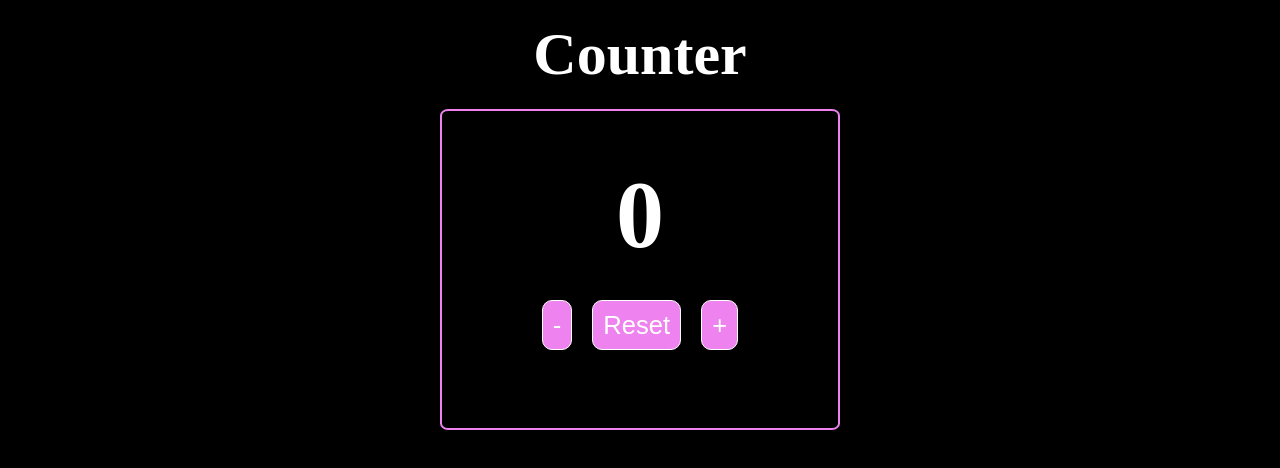
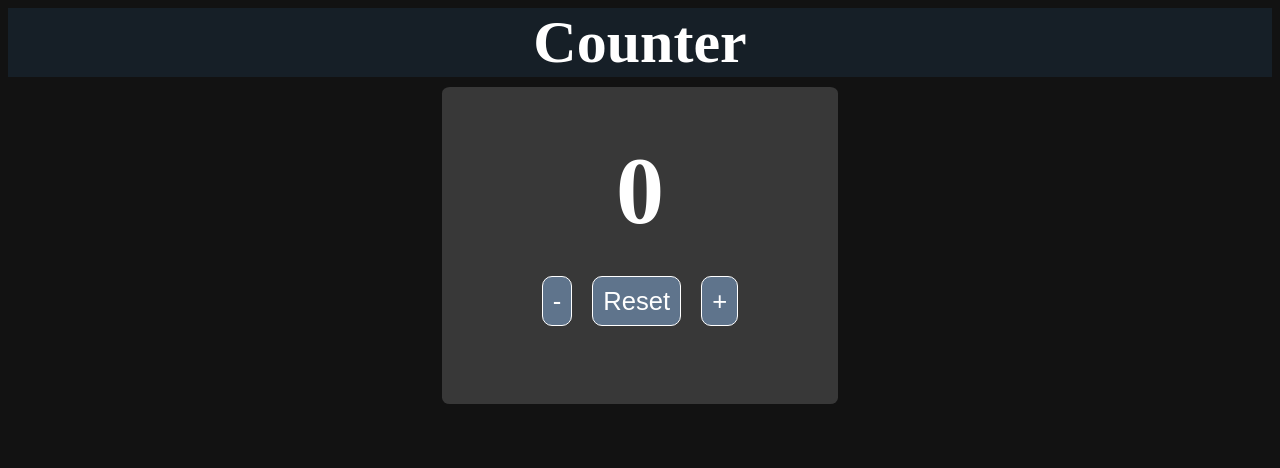
Before and after one commit to MrMeeseeks00/JSBasics-project, a plain HTML site: page public/index.html in a window 1280 px wide. Drawn offline with Linux system fonts and the light colour scheme.

Commit message:
changed style + js and html fixes

```diff
--- a/public/assets/js/script.js
+++ b/public/assets/js/script.js
@@ -1,3 +1,14 @@
+//Creazione titolo
+let titolo = document.createElement('h1');
+titolo.textContent = 'Counter';
+document.body.appendChild(titolo);
+
+//Creazione container
+let container = document.createElement('div');
+container.id = 'container';
+container.className = 'container';
+document.body.appendChild(container);
+
 //Creazione valore del counter
 let valore = document.createElement('label');
 valore.id = 'valore';
@@ -25,11 +36,10 @@ btnContainer.appendChild(pulsanteReset);
 btnContainer.appendChild(pulsantePiu);
 
 //Aggiunta elementi nel container
-let container = document.getElementById('container');
 container.appendChild(valore);
 container.appendChild(btnContainer);
 
-//Creazione funzione incremento e decremento
+//Creazione funzione incremento, decremento e reset
 let count = 0;
 
 pulsantePiu.addEventListener('click', function() {
--- a/public/index.html
+++ b/public/index.html
@@ -7,11 +7,6 @@
     <link rel="stylesheet" href="assets/css/style.css">
 </head>
 <body>
-    <h1>Counter</h1>
-    <div id="container" class="container">
-
-    </div>
-
     <script src="assets/js/script.js"></script>
 </body>
 </html>
--- a/src/scss/style.scss
+++ b/src/scss/style.scss
@@ -1,23 +1,25 @@
 /* $primary-color: #00ff2ac9; */
-$primary-color: violet;
+$primary-color: hsl(212, 19, 46);
 
 body {
     display: block;
-    background-color: black;
+    background-color: #121212;
     color: white;
 
     h1 {
         text-align: center;
-        margin: 20px;
+        margin: 0;
         font-size: 60px;
+        background-color: hsl(210, 27, 12);
     }
 
     .container {
+        background-color: hsl(0, 0, 22);
         text-align: center;
         display: block;
         max-width: 300px;
         margin: 10px auto;
-        border: 2px solid $primary-color;
+        /* border: 2px solid $primary-color; */
         border-radius: 2%;
         padding: 3rem;
 
```
Also changed, not shown: public/assets/css/style.css, 1 other file.
